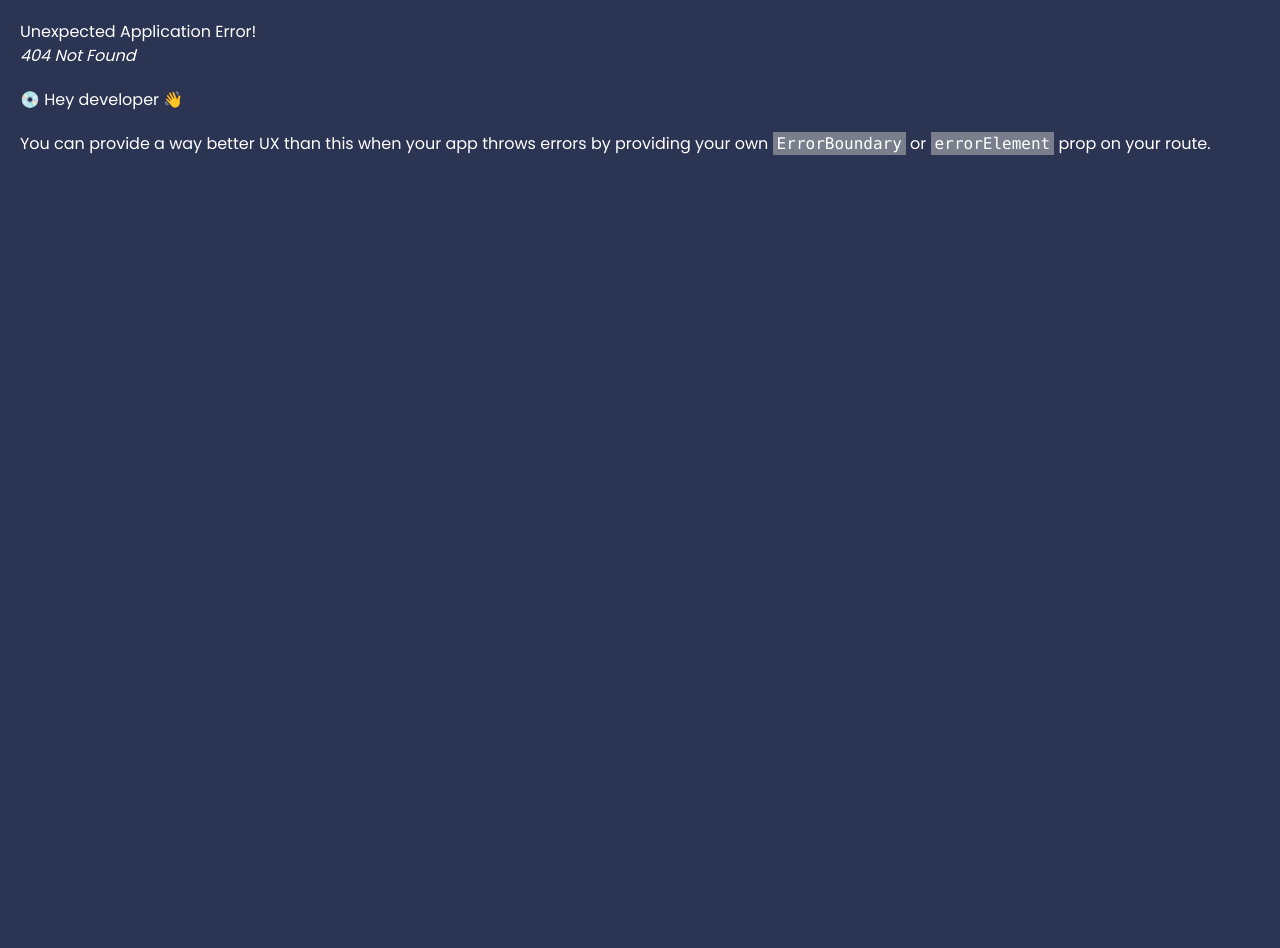
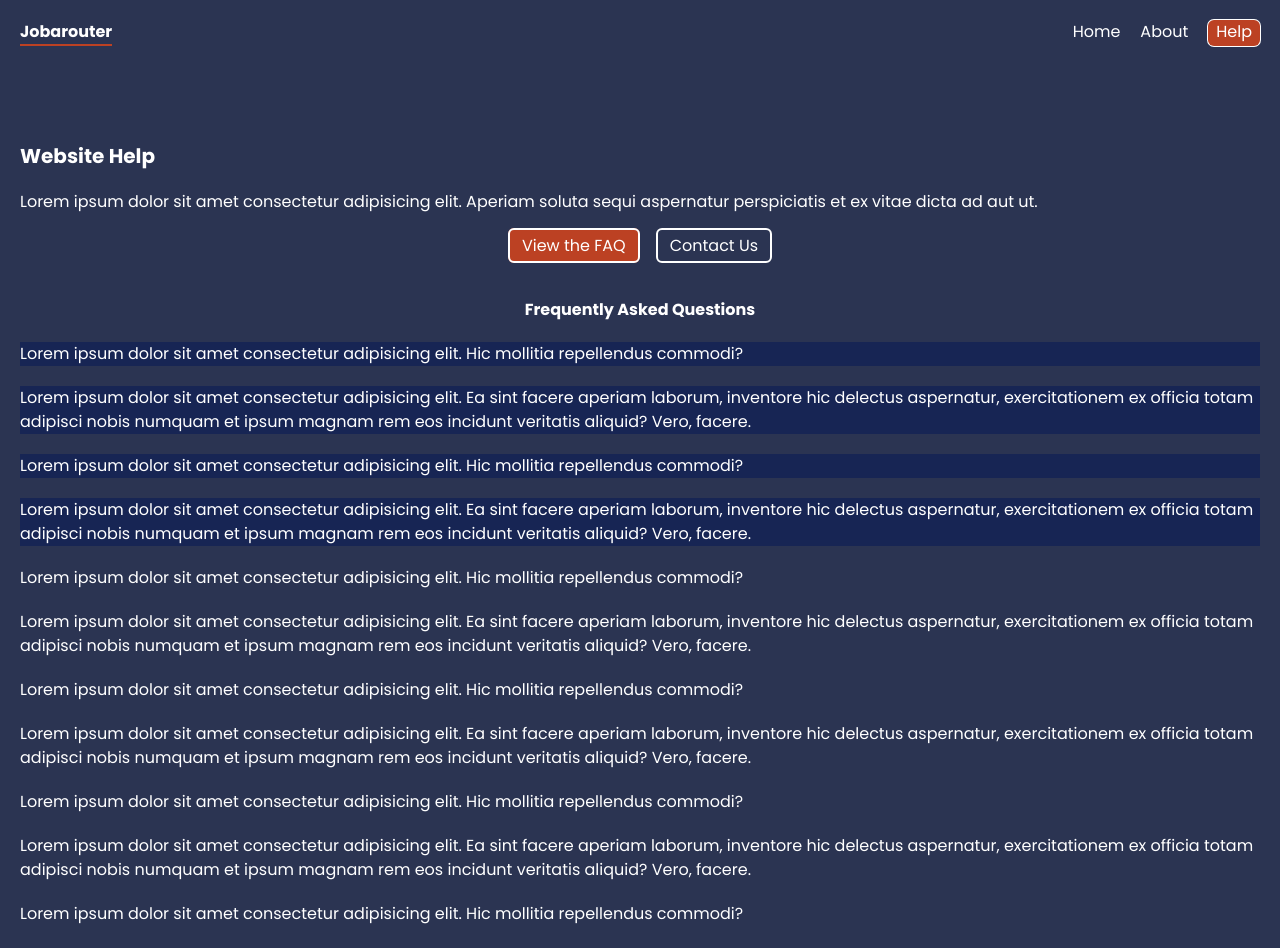
Before and after one commit to Algor-Fernand/JobsForReacters, a React (Create React App) app: page /help/faq in a window 1280 px wide. Before the commit this address had no page. Shown: the top 948 px of the page. Before the commit the page ends 800 px from the top, so only its background shows below. Built offline with nearby package versions, Linux system fonts and the light colour scheme.

Commit message:
add Help component

```diff
--- a/src/App.js
+++ b/src/App.js
@@ -7,12 +7,19 @@ import {
 import Home from "./pages/Home";
 import About from "./pages/About";
 import RootLayout from "./layouts/RootLayout";
+import HelpLayout from "./layouts/helplayout/HelpLayout";
+import FAQ from "./pages/help/FAQ";
+import Contact from "./pages/help/Contact";
 
 const router = createBrowserRouter(
   createRoutesFromElements(
     <Route path="/" element={<RootLayout />}>
       <Route index element={<Home />} />
       <Route path="about" element={<About />} />
+      <Route path="help" element={<HelpLayout />}>
+        <Route path="faq" element={<FAQ />} />
+        <Route path="contact" element={<Contact />} />
+      </Route>
     </Route>
   )
 );
--- /dev/null
+++ b/src/layouts/RootLayout.jsx
@@ -0,0 +1,37 @@
+import { NavLink, Outlet } from "react-router-dom";
+
+const activeLink = "bg-[#bc4123] rounded-md ring-1 ring-white px-2";
+export default function RootLayout() {
+  return (
+    <div>
+      <header>
+        <nav className="flex justify-between">
+          <h1 className="font-bold border-b-2 border-[#bc4123]">Jobarouter</h1>
+          <div className="flex gap-5">
+            <NavLink
+              className={({ isActive }) => (isActive ? activeLink : "")}
+              to="/"
+            >
+              Home
+            </NavLink>
+            <NavLink
+              className={({ isActive }) => (isActive ? activeLink : "")}
+              to="about"
+            >
+              About
+            </NavLink>
+            <NavLink
+              className={({ isActive }) => (isActive ? activeLink : "")}
+              to="help"
+            >
+              Help
+            </NavLink>
+          </div>
+        </nav>
+      </header>
+      <main>
+        <Outlet />
+      </main>
+    </div>
+  );
+}
--- /dev/null
+++ b/src/layouts/helplayout/HelpLayout.jsx
@@ -0,0 +1,36 @@
+import { NavLink, Outlet } from "react-router-dom";
+
+let styleLink = { background: "#bc4123" };
+
+export default function HelpLayout() {
+  return (
+    <div>
+      <main>
+        <p className="font-semibold text-xl mt-24">Website Help</p>
+        <p>
+          Lorem ipsum dolor sit amet consectetur adipisicing elit. Aperiam
+          soluta sequi aspernatur perspiciatis et ex vitae dicta ad aut ut.
+        </p>
+      </main>
+      <nav className=" text-center ">
+        <NavLink
+          className={`hover:ring-2 hover:ring-[#bc4123] border-2 border-white rounded-md mr-4  px-3 py-1 `}
+          style={({ isActive }) => (isActive ? styleLink : null)}
+          to="faq"
+        >
+          View the FAQ
+        </NavLink>
+        <NavLink
+          className={`hover:ring-2 hover:ring-[#bc4123] border-2 border-white rounded-md  px-3 py-1`}
+          style={({ isActive }) => (isActive ? styleLink : null)}
+          to="contact"
+        >
+          Contact Us
+        </NavLink>
+      </nav>
+      <section>
+        <Outlet />
+      </section>
+    </div>
+  );
+}
--- a/src/pages/About.jsx
+++ b/src/pages/About.jsx
@@ -1,7 +1,7 @@
 export default function About() {
   return (
     <>
-      <h2>About Us</h2>
+      <h2 className="text-3xl mt-24 font-bold">About Us</h2>
       <p>
         Lorem ipsum dolor sit amet consectetur adipisicing elit. Dolorem
         consequatur neque veritatis enim quaerat cum laborum soluta eum ullam,
--- /dev/null
+++ b/src/pages/help/Contact.jsx
@@ -0,0 +1,20 @@
+export default function Contact() {
+  return (
+    <div className="flex flex-col gap-5 mt-8 items-center">
+      <input
+        className="w-72 rounded-md"
+        type="text"
+        placeholder="enter email"
+      />
+      <textarea
+        className="w-72 rounded-md "
+        name=""
+        id=""
+        cols="10"
+        rows="10"
+        placeholder="Share with us your toughts here..."
+      ></textarea>
+      <button className="border-2 border-white mx-auto">Submit</button>
+    </div>
+  );
+}
--- /dev/null
+++ b/src/pages/help/FAQ.jsx
@@ -0,0 +1,94 @@
+export default function FAQ() {
+  return (
+    <div>
+      <p className="txt-xl font-semibold text-center mt-10">
+        {" "}
+        Frequently Asked Questions
+      </p>
+      <div>
+        <p className="bg-blue-950">
+          Lorem ipsum dolor sit amet consectetur adipisicing elit. Hic mollitia
+          repellendus commodi?{" "}
+        </p>
+        <p className="bg-blue-950">
+          Lorem ipsum dolor sit amet consectetur adipisicing elit. Ea sint
+          facere aperiam laborum, inventore hic delectus aspernatur,
+          exercitationem ex officia totam adipisci nobis numquam et ipsum magnam
+          rem eos incidunt veritatis aliquid? Vero, facere.
+        </p>
+      </div>
+      <div>
+        <p className="bg-blue-950">
+          Lorem ipsum dolor sit amet consectetur adipisicing elit. Hic mollitia
+          repellendus commodi?{" "}
+        </p>
+        <p className="bg-blue-950">
+          Lorem ipsum dolor sit amet consectetur adipisicing elit. Ea sint
+          facere aperiam laborum, inventore hic delectus aspernatur,
+          exercitationem ex officia totam adipisci nobis numquam et ipsum magnam
+          rem eos incidunt veritatis aliquid? Vero, facere.
+        </p>
+      </div>
+      <div>
+        <p>
+          Lorem ipsum dolor sit amet consectetur adipisicing elit. Hic mollitia
+          repellendus commodi?{" "}
+        </p>
+        <p>
+          Lorem ipsum dolor sit amet consectetur adipisicing elit. Ea sint
+          facere aperiam laborum, inventore hic delectus aspernatur,
+          exercitationem ex officia totam adipisci nobis numquam et ipsum magnam
+          rem eos incidunt veritatis aliquid? Vero, facere.
+        </p>
+      </div>
+      <div>
+        <p>
+          Lorem ipsum dolor sit amet consectetur adipisicing elit. Hic mollitia
+          repellendus commodi?{" "}
+        </p>
+        <p>
+          Lorem ipsum dolor sit amet consectetur adipisicing elit. Ea sint
+          facere aperiam laborum, inventore hic delectus aspernatur,
+          exercitationem ex officia totam adipisci nobis numquam et ipsum magnam
+          rem eos incidunt veritatis aliquid? Vero, facere.
+        </p>
+      </div>
+      <div>
+        <p>
+          Lorem ipsum dolor sit amet consectetur adipisicing elit. Hic mollitia
+          repellendus commodi?{" "}
+        </p>
+        <p>
+          Lorem ipsum dolor sit amet consectetur adipisicing elit. Ea sint
+          facere aperiam laborum, inventore hic delectus aspernatur,
+          exercitationem ex officia totam adipisci nobis numquam et ipsum magnam
+          rem eos incidunt veritatis aliquid? Vero, facere.
+        </p>
+      </div>
+      <div>
+        <p>
+          Lorem ipsum dolor sit amet consectetur adipisicing elit. Hic mollitia
+          repellendus commodi?{" "}
+        </p>
+        <p>
+          Lorem ipsum dolor sit amet consectetur adipisicing elit. Ea sint
+          facere aperiam laborum, inventore hic delectus aspernatur,
+          exercitationem ex officia totam adipisci nobis numquam et ipsum magnam
+          rem eos incidunt veritatis aliquid? Vero, facere.
+        </p>
+      </div>
+      <div>
+        <p>
+          Lorem ipsum dolor sit amet consectetur adipisicing elit. Hic mollitia
+          repellendus commodi?{" "}
+        </p>
+        <p>
+          Lorem ipsum dolor sit amet consectetur adipisicing elit. Ea sint
+          facere aperiam laborum, inventore hic delectus aspernatur,
+          exercitationem ex officia totam adipisci nobis numquam et ipsum magnam
+          rem eos incidunt veritatis aliquid? Vero, facere.
+        </p>
+      </div>
+    </div>
+  );
+}
```
